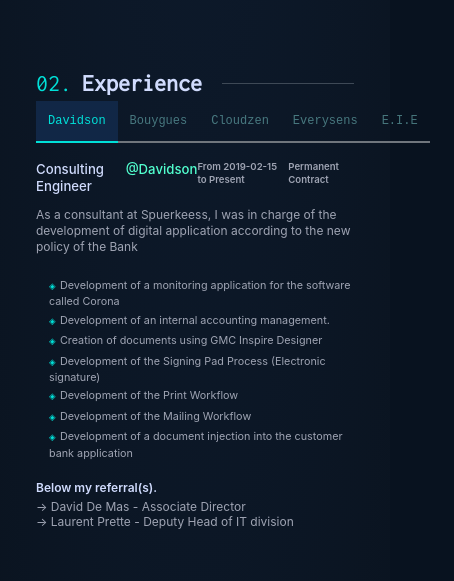
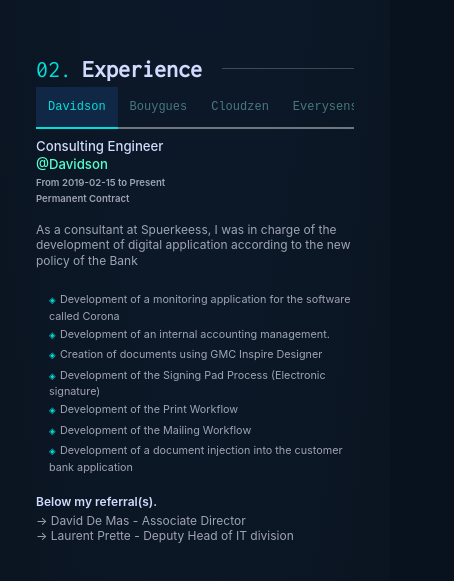
Before and after one commit to Mousticke/portfolio-new, a React (Create React App) app: page / in a window 390 px wide. Shown: the part 1869-2450 px from the top of the page, 454 px wide, since content can reach past the window. Built offline with nearby package versions, Linux system fonts and the light colour scheme.

Commit message:
Fix design issues in experience section

```diff
--- a/src/domains/Experience/Experience.jsx
+++ b/src/domains/Experience/Experience.jsx
@@ -53,10 +53,6 @@ const StyledListExperienceContainer = styled.div`
 
 const StyledInfoExperienceContainer = styled.div`
   grid-area: info;
-  ${breakpoints.tablet`
-    display: flex;
-    flex-direction: row;
-  `}
 `
 
 const StyledMissionExperienceContainer = styled.div`
@@ -75,11 +71,11 @@ const StyledListContainer = styled.ul`
   z-index: 10;
   margin: 0;
   padding: 0;
-  width: max-content;
+  /*width: max-content;*/
   list-style: none;
   ${breakpoints.tablet`
     overflow-x: auto;
-    width: calc(100% + 100px);
+
   `}
 `
 
@@ -129,6 +125,9 @@ const StyledTitleExperience = styled.p`
   font-weight: 500;
   color: ${(props) => props.theme.colors.text.heading};
   margin: 1rem 0 0 0;
+  ${breakpoints.desktop`
+      margin: 0.3rem 0 0 0;
+  `}
 `
 
 const StyledCompanyExperience = styled.a`
@@ -136,10 +135,6 @@ const StyledCompanyExperience = styled.a`
   font-weight: 500;
   color: ${(props) => props.theme.colors.link.highlight};
   transition: ${transitionAll};
-
-  ${breakpoints.tablet`
-  margin-top: 1rem;
-  `}
 
   &:hover {
     font-style: italic;
@@ -197,9 +192,6 @@ const StyledComplementExperience = styled.p`
   font-size: 0.8rem;
   font-weight: 600;
   transition: ${transitionAll};
-  ${breakpoints.tablet`
-  margin: 1rem 0 0 0;
-  `}
 `
 
 const StyledReferrals = styled.p`
--- a/src/styles/GlobalStyle.js
+++ b/src/styles/GlobalStyle.js
@@ -80,7 +80,7 @@ const GlobalStyle = createGlobalStyle`
       "header main"
       "header footer";
     ${breakpoints.tablet`
-    grid-template-rows: 1fr auto;
+    grid-template-rows: 1fr auto auto;
     grid-template-columns: 100%;
     grid-template-areas:
       "header"
```
